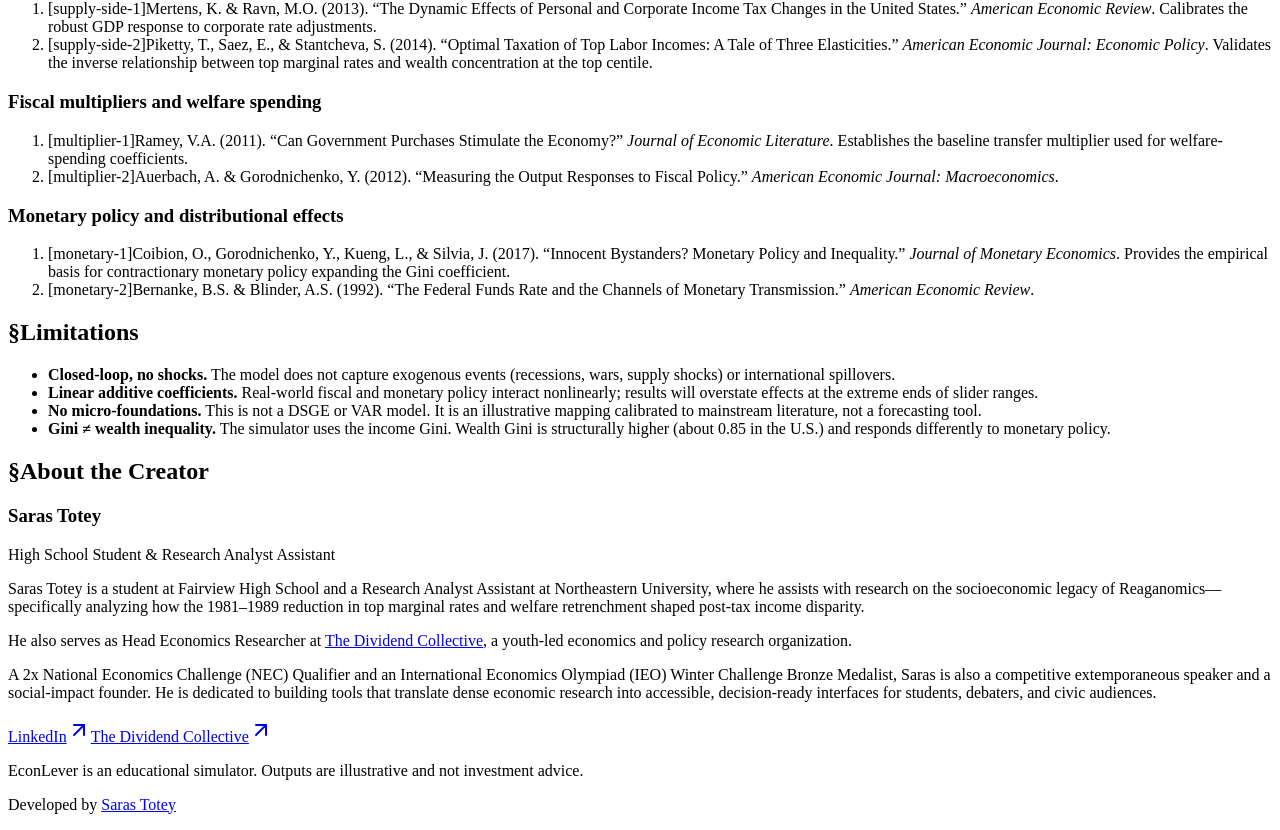
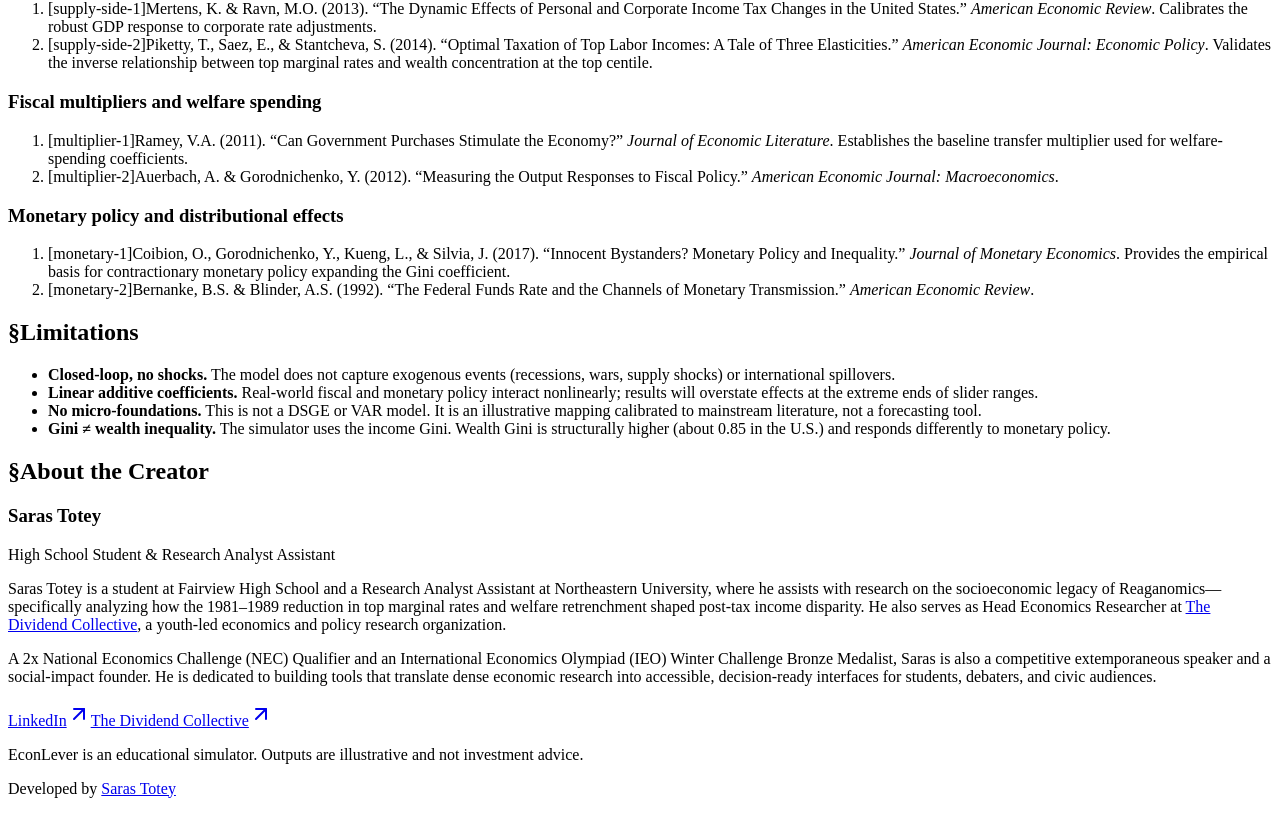
Before and after one commit to PandaXPanther/EconLever, a React (Vite) app in the folder client/: page /#/about in a window 1280 px wide. Shown: the part 2484-3314 px from the top of the page. Built offline with nearby package versions, Linux system fonts and the light colour scheme; a web font is replaced by a local one.

Commit message:
Combine Dividend Collective sentence into Creator first paragraph

```diff
--- a/client/src/pages/About.tsx
+++ b/client/src/pages/About.tsx
@@ -231,10 +231,8 @@ export default function AboutPage() {
             Analyst Assistant at Northeastern University, where he assists with
             research on the socioeconomic legacy of Reaganomics—specifically
             analyzing how the 1981–1989 reduction in top marginal rates and
-            welfare retrenchment shaped post-tax income disparity.
-          </p>
-          <p className="mt-3 text-[14px] leading-relaxed text-muted-foreground">
-            He also serves as Head Economics Researcher at{" "}
+            welfare retrenchment shaped post-tax income disparity. He also
+            serves as Head Economics Researcher at{" "}
             <a
               href="https://thedividendcollective.com"
               target="_blank"
```
